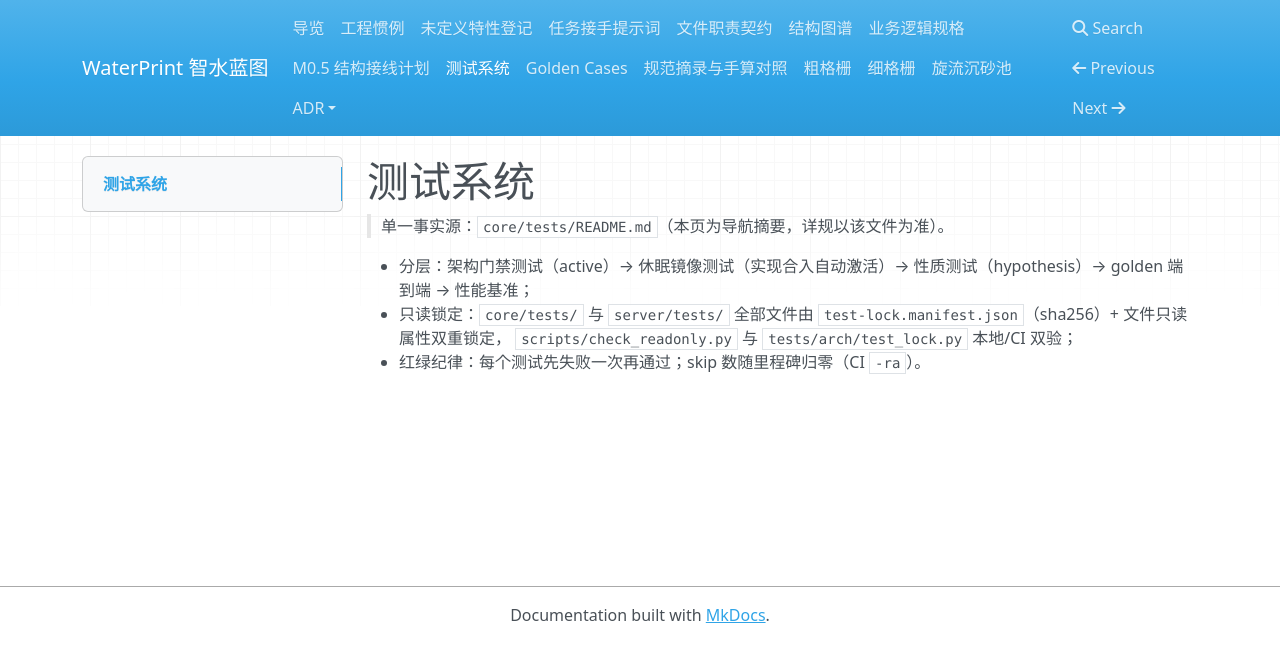
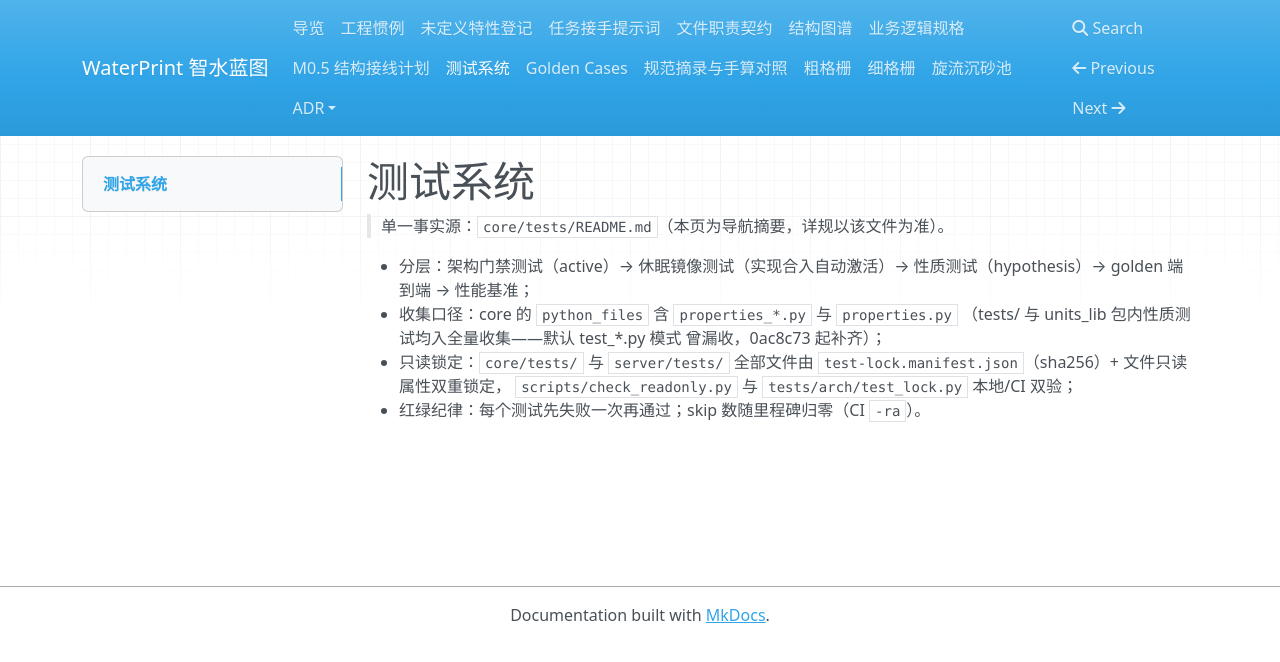
Before and after one commit to yyx20040712/waterprint, an MkDocs documentation site: the page built from docs/testing.md, in a window 1280 px wide. Shown: the top 662 px of the page. Built offline with MkDocs 1.6.1, drawn with Linux system fonts in a browser that asks for light colours; nearby versions of some CDN libraries.

Commit message:
DOC2 文档维护批：状态措辞校准至 T3 后实况——README 状态块改"T0 系列/T1/T2/T3 已完成、下一任务 T4"（L0 契约 13 文件 12 个已真实现/run_env 规格骨架待 T4/T7、registry dimensions 最小实现、去'CI 五 job'具体数、补'测试数以 CI 为准'）；testing.md 补性质测试收集口径（python_files 含 properties_*.py/properties.py 自 0ac8c73 起补齐曾漏收）；golden-cases.md 修 docs/norms.md→docs/norms/README.md 已迁移指向；plan-structure-wiring.md 勾销已完成遗留项'推 GitHub+CI 真实跑通'；index/engineering-conventions/undefined-features-register/mkdocs.yml 查无过时项零改动（两登记文档头部无硬编码 GR/UF 总计数，章节批次范围为准确历史记录）

```diff
--- a/docs/testing.md
+++ b/docs/testing.md
@@ -4,6 +4,9 @@
 
 - 分层：架构门禁测试（active）→ 休眠镜像测试（实现合入自动激活）→
   性质测试（hypothesis）→ golden 端到端 → 性能基准；
+- 收集口径：core 的 `python_files` 含 `properties_*.py` 与 `properties.py`
+  （tests/ 与 units_lib 包内性质测试均入全量收集——默认 test_*.py 模式
+  曾漏收，0ac8c73 起补齐）；
 - 只读锁定：`core/tests/` 与 `server/tests/` 全部文件由
   `test-lock.manifest.json`（sha256）+ 文件只读属性双重锁定，
   `scripts/check_readonly.py` 与 `tests/arch/test_lock.py` 本地/CI 双验；
```
Also changed, not shown: README.md (+11 -6 lines), docs/golden-cases.md (+1 -1 lines), docs/plan-structure-wiring.md (+1 -1 lines).
